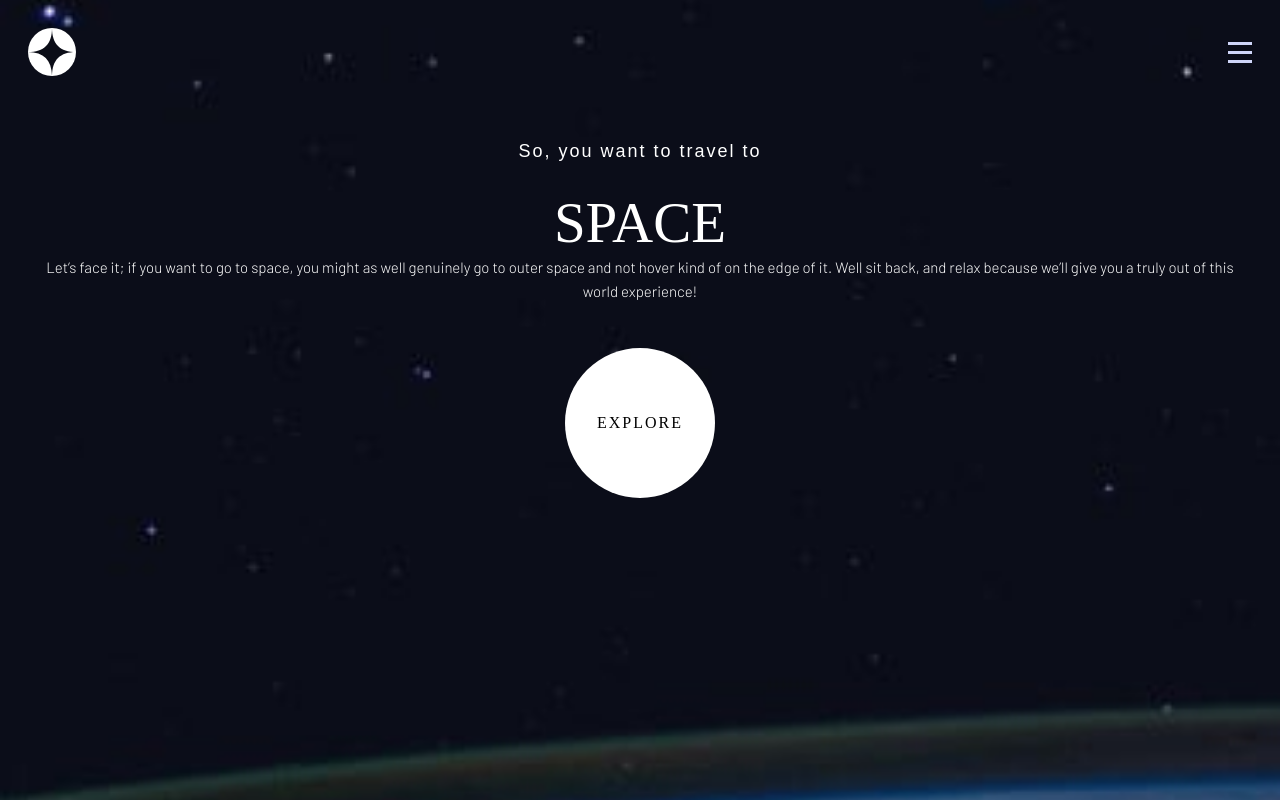
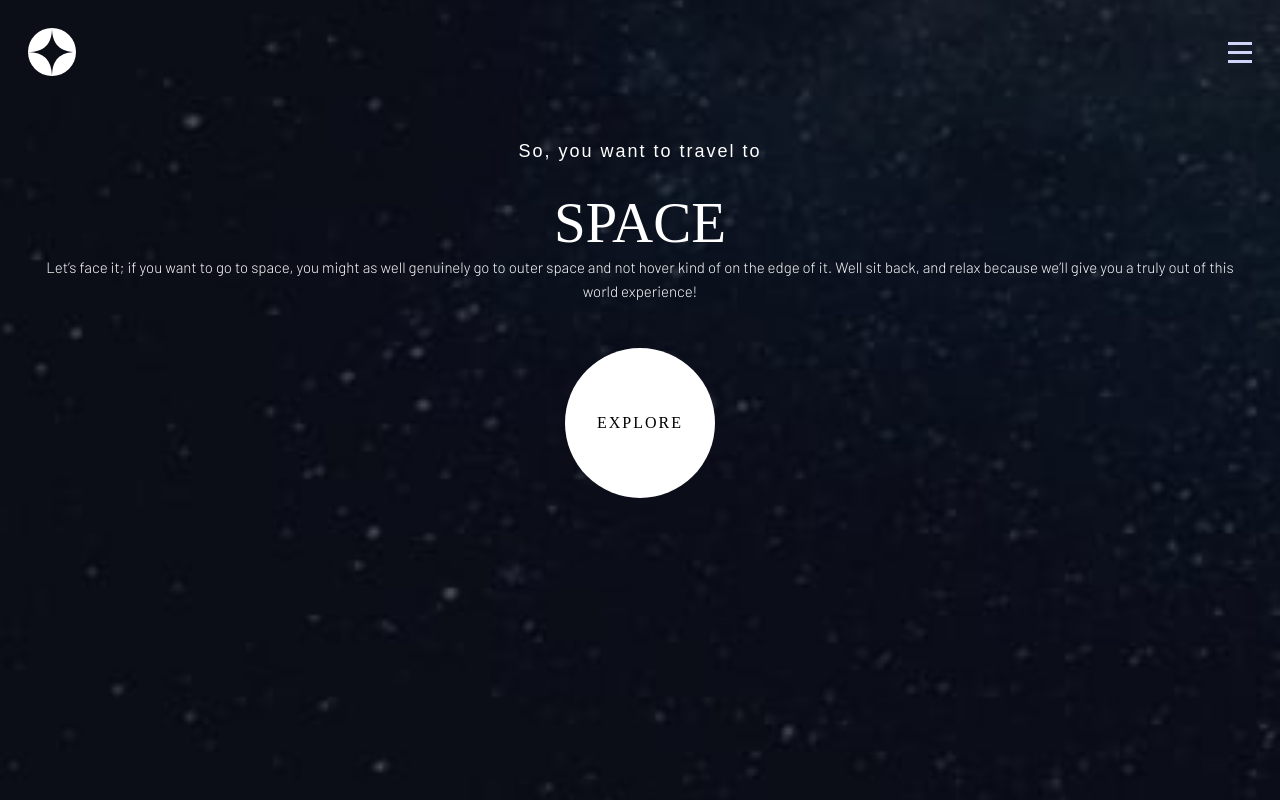
Before and after one commit to hinlocaesar/space-tourism, a Next.js app: page / in a window 1280 px wide. Built offline with nearby package versions, Linux system fonts and the light colour scheme; a web font is replaced by a local one.

Commit message:
Implemented fix for transition of styles

```diff
--- a/components/layout.js
+++ b/components/layout.js
@@ -2,20 +2,23 @@
 
 import Navbar from "./navbar";
 import Image from "next/image";
-import BackgroundImgMobile from "../assets/home/background-home-mobile.jpg";
-import styles from "../styles/Home.module.css";
+import BackgroundImgMobileMain from "../assets/home/background-home-mobile.jpg";
+import homestyles from "../styles/Home.module.css";
 
+import BackgroundImgMobileDest from "../assets/destination/background-destination-mobile.jpg";
+import deststyles from "../styles/Destination.module.css";
 export default function Layout({ children }) {
   return (
     <>
       <Image
-        className={styles.backgroundImage}
-        src={BackgroundImgMobile}
+        className={deststyles.backgroundImage}
+        src={BackgroundImgMobileDest}
         alt="Picture of the author"
         layout="fill"
         objectFit="cover"
         quality={100}
       />
+
       <Navbar />
 
       <main>{children}</main>
--- a/components/mobile/mobile_destination_a.js
+++ b/components/mobile/mobile_destination_a.js
@@ -1,8 +1,7 @@
 import React from "react";
 import Image from "next/image";
-import BackgroundImgMobile from "../../assets/destination/background-destination-mobile.jpg";
 import MoonImage from "../../assets/destination/image-moon.png";
-import styles from "../../styles/Destination.module.css";
+
 function mobile_destination_a() {
   return (
     <>
--- a/components/mobile/mobile_home.js
+++ b/components/mobile/mobile_home.js
@@ -1,18 +1,10 @@
 import React from "react";
-import Image from "next/image";
-import BackgroundImgMobile from "../../assets/home/background-home-mobile.jpg";
+
 import styles from "../../styles/Home.module.css";
 function home() {
   return (
     <>
-      <Image
-        className={styles.backgroundImage}
-        src={BackgroundImgMobile}
-        alt="Picture of the author"
-        layout="fill"
-        objectFit="cover"
-        quality={100}
-      />
+
       <div className={styles.home__content}>
         <div className={styles.home__title1}>So, you want to travel to</div>
         <div className={styles.home__title2}> SPACE</div>
```
